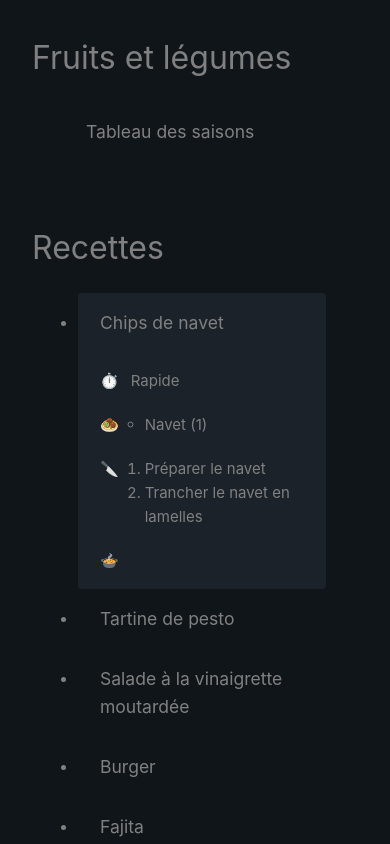
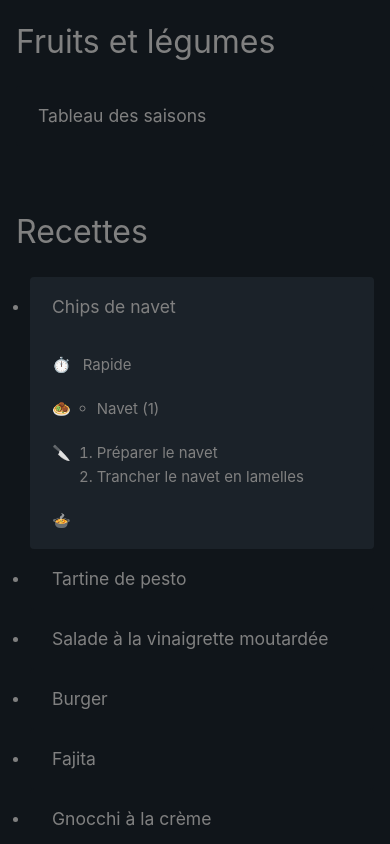
Before and after one commit to Benjent/recipes, a Vue app: page / in a window 390 px wide. Both pictures are taken after a click on the element "Chips de navet". Shown: the top 844 px of the page. Built offline with nearby package versions, Linux system fonts and the light colour scheme.

Commit message:
Handle responsive and fix ingredient list on mobile

```diff
--- a/src/App.vue
+++ b/src/App.vue
@@ -78,4 +78,26 @@ body {
         margin-bottom: 60px;
     }
 }
+
+@media (max-width: 1080px) {
+    .app {
+        &__tables {
+            display: block;
+
+            .table {
+                margin: 0;
+            }
+        }
+    }
+}
+
+@media (max-width: 480px) {
+    .app {
+        padding: 1rem;
+
+        &__section {
+            padding: 0;
+        }
+    }
+}
 </style>
--- a/src/components/Ingredient.vue
+++ b/src/components/Ingredient.vue
@@ -18,6 +18,6 @@ export default {
 
 <style lang="scss">
 .ingredient {
-    display: flex;
+    display: ruby;
 }
 </style>
--- a/src/components/Recipe.vue
+++ b/src/components/Recipe.vue
@@ -61,14 +61,8 @@ export default {
 
     &__ingredients {
         display: flex;
-
-        &__item {
-            display: inline list-item;
-
-            &:not(:first-child) {
-                margin-left: 26px;
-            }
-        }
+        flex-wrap: wrap;
+        gap: 0px 40px;
     }
 }
 </style>
```
